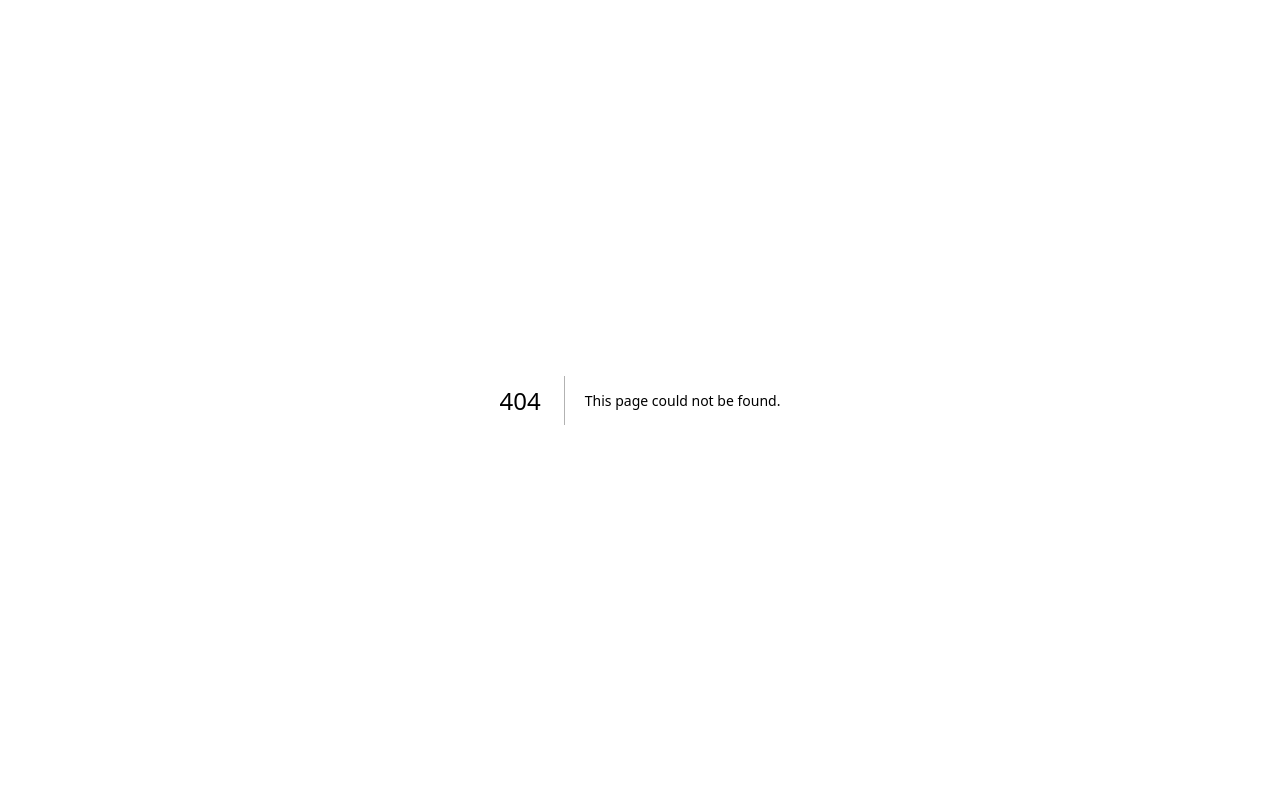
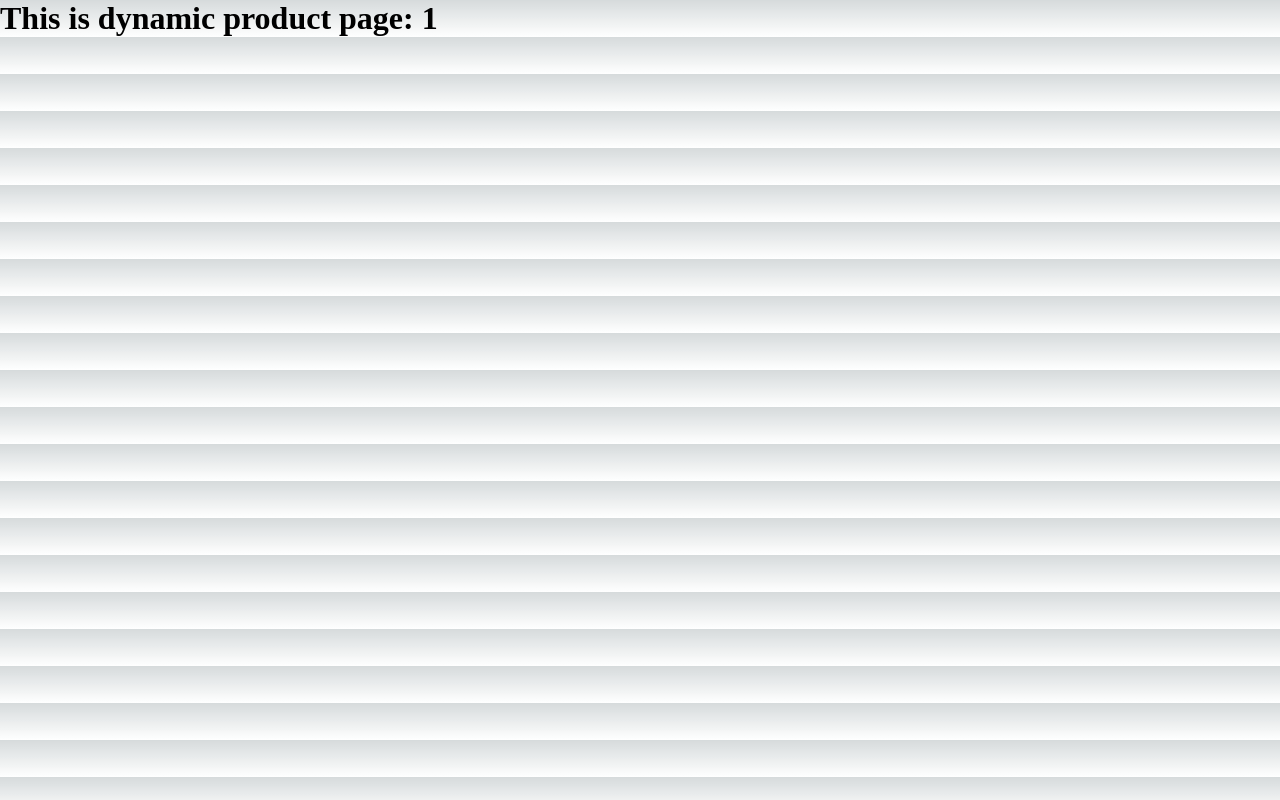
Before and after one commit to kaiyumdev/my-next-app, a Next.js app: page /products/1 in a window 1280 px wide. Before the commit this address had no page. Built offline with nearby package versions, Linux system fonts and the light colour scheme.

Commit message:
implements dynamic router successfully

```diff
--- /dev/null
+++ b/src/pages/products/[productId].js
@@ -0,0 +1,13 @@
+import { useRouter } from "next/router";
+import React from "react";
+
+const ProductDetailPage = () => {
+  const router = useRouter();
+  return (
+    <div>
+      <h1>This is dynamic product page: {router.query.productId}</h1>
+    </div>
+  );
+};
+
+export default ProductDetailPage;
```
Also changed, not shown: src/pages/products/index.js (added, +11 -0 lines).
